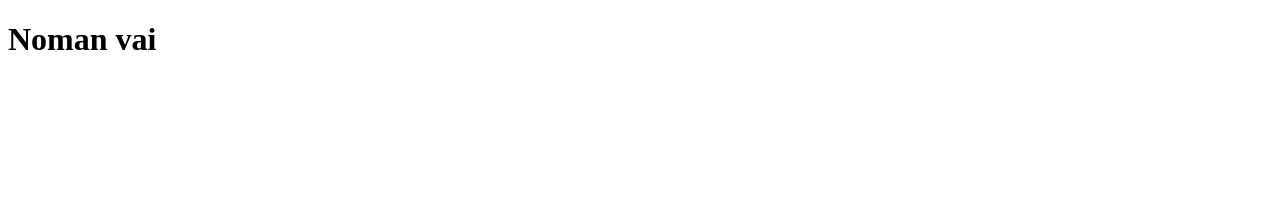
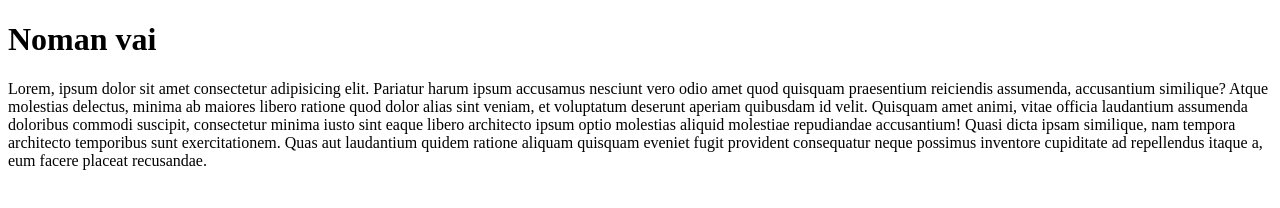
Before and after one commit to aan2004/new-repo, a plain HTML site: page new-repo/index.html in a window 1280 px wide. Drawn offline with Linux system fonts and the light colour scheme.

Commit message:
Update index.html

```diff
--- a/new-repo/index.html
+++ b/new-repo/index.html
@@ -7,5 +7,6 @@
 </head>
 <body>
     <h1>Noman vai</h1>
+    <p>Lorem, ipsum dolor sit amet consectetur adipisicing elit. Pariatur harum ipsum accusamus nesciunt vero odio amet quod quisquam praesentium reiciendis assumenda, accusantium similique? Atque molestias delectus, minima ab maiores libero ratione quod dolor alias sint veniam, et voluptatum deserunt aperiam quibusdam id velit. Quisquam amet animi, vitae officia laudantium assumenda doloribus commodi suscipit, consectetur minima iusto sint eaque libero architecto ipsum optio molestias aliquid molestiae repudiandae accusantium! Quasi dicta ipsam similique, nam tempora architecto temporibus sunt exercitationem. Quas aut laudantium quidem ratione aliquam quisquam eveniet fugit provident consequatur neque possimus inventore cupiditate ad repellendus itaque a, eum facere placeat recusandae.</p>
 </body>
 </html>
```
